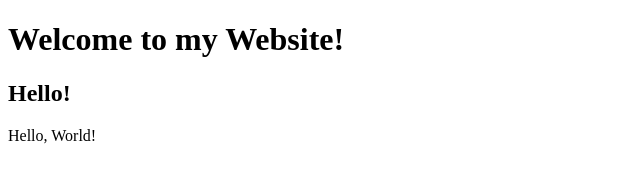
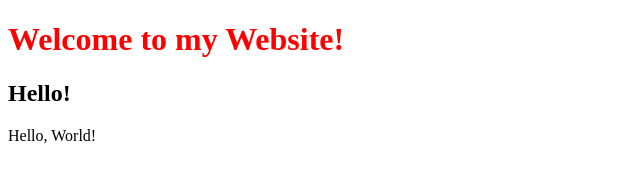
Before and after one commit to Kentag94/Curso_Web_CS50_Harvard_U, a plain HTML site: page index.html in a window 1280 px wide. Shown: the whole page, without its empty margins (0-640 px from the left). Drawn offline with Linux system fonts and the light colour scheme.

Commit message:
Added style to h1

```diff
--- a/index.html
+++ b/index.html
@@ -6,7 +6,7 @@
     <title>Web Usando Git</title>
 </head>
 <body>
-    <h1>Welcome to my Website!</h1>
+    <h1 style="color:red;">Welcome to my Website!</h1>
     <h2>Hello!</h2>
     Hello, World!
 </body>
```
